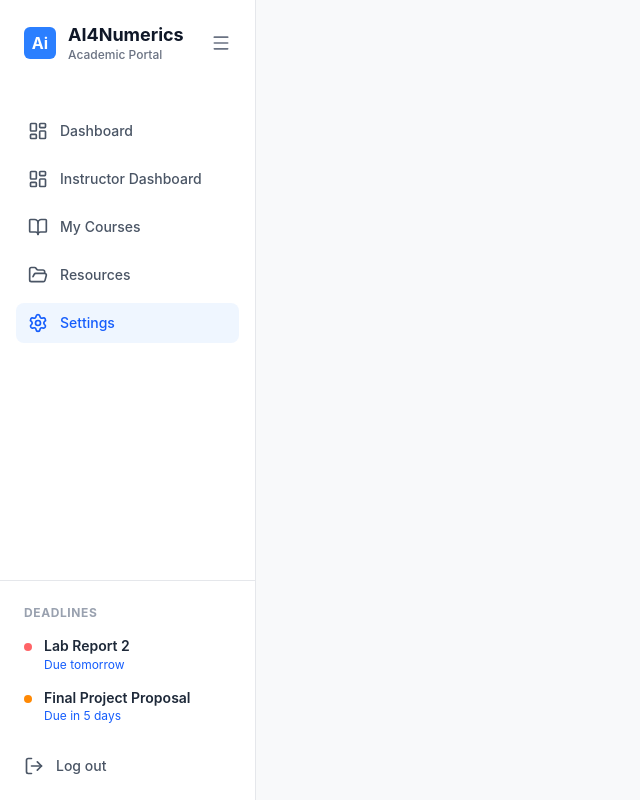
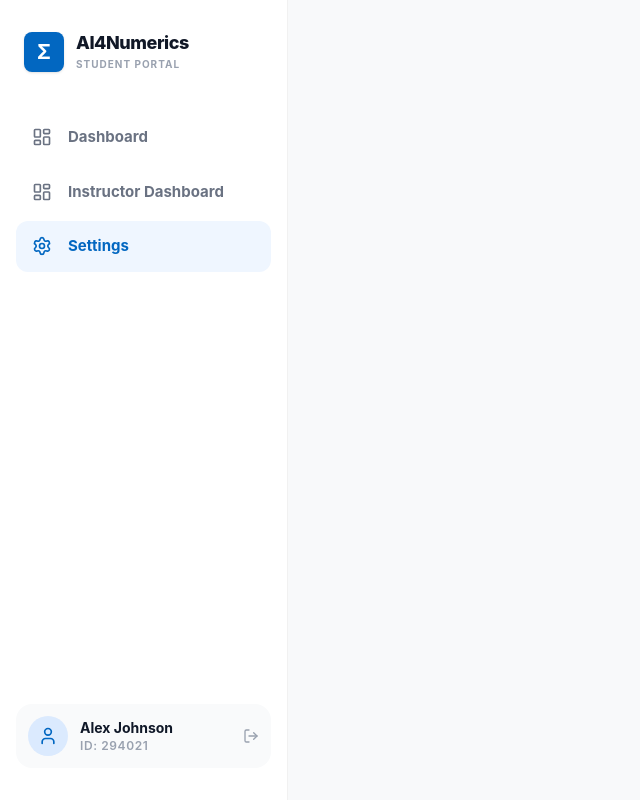
Before and after one commit to arjun-vaidya/aix_copilot, a React app in the folder frontend/: page /settings in a window 1280 px wide. Both pictures are taken after typing "Sample", "Sample123" into the empty fields and a click on the button "Sign In". Shown: the whole page, without its empty margins (0-640 px from the left). Built offline with nearby package versions, Linux system fonts and the light colour scheme; the HTML template or start-up script is replaced by a standard one.

Commit message:
feat: redesign student dashboard to minimalist layout with refined sidebar and problem table

```diff
--- /dev/null
+++ b/frontend/src/components/dashboard/ResourceCard.tsx
@@ -0,0 +1,37 @@
+import type { LucideIcon } from "lucide-react";
+
+interface ResourceCardProps {
+    title: string;
+    description: string;
+    linkText: string;
+    Icon: LucideIcon;
+}
+
+export default function ResourceCard({ title, description, linkText, Icon }: ResourceCardProps) {
+    return (
+        <div className="flex-1 flex flex-col bg-white border border-[#f1f1f1] rounded-2xl overflow-hidden shadow-sm hover:translate-y-[-2px] transition-all duration-300">
+            {/* Icon Header */}
+            <div className="h-40 bg-[#f8fafc] flex items-center justify-center border-b border-[#f1f1f1]">
+                <div className="w-16 h-16 bg-[#eff6ff] rounded-full flex items-center justify-center">
+                    <Icon className="w-8 h-8 text-[#0267C1] opacity-70" />
+                </div>
+            </div>
+
+            {/* Content */}
+            <div className="p-8 flex flex-col flex-1">
+                <h4 className="text-[17px] font-bold text-[#111827] mb-3 leading-snug">
+                    {title}
+                </h4>
+                <p className="text-[14px] leading-relaxed text-[#6B7280] mb-6 line-clamp-3">
+                    {description}
+                </p>
+                <div className="mt-auto">
+                    <button className="flex items-center gap-2 text-[14px] font-extrabold text-[#0267C1] hover:gap-3 transition-all">
+                        {linkText}
+                        <span className="text-xl leading-none pt-0.5">→</span>
+                    </button>
+                </div>
+            </div>
+        </div>
+    );
+}
--- a/frontend/src/components/layout/Sidebar.tsx
+++ b/frontend/src/components/layout/Sidebar.tsx
@@ -2,19 +2,16 @@ import { useState, useEffect } from "react";
 import { NavLink, useLocation } from "react-router-dom";
 import {
     LayoutDashboard,
-    BookOpen,
-    FolderOpen,
     Settings,
     LogOut,
     Menu,
     X,
+    User,
 } from "lucide-react";
 
 const NAV_ITEMS = [
     { name: "Dashboard", path: "/dashboard", Icon: LayoutDashboard },
     { name: "Instructor Dashboard", path: "/instructor", Icon: LayoutDashboard },
-    { name: "My Courses", path: "/courses", Icon: BookOpen },
-    { name: "Resources", path: "/resources", Icon: FolderOpen },
     { name: "Settings", path: "/settings", Icon: Settings },
 ];
 
@@ -30,46 +27,46 @@ export default function Sidebar({ onLogout }: { onLogout?: () => void }) {
     }, [location.pathname]);
 
     return (
-        <div className={`w-full ${isCollapsed ? 'md:w-20' : 'md:w-64'} h-auto md:h-screen bg-white border-b md:border-b-0 md:border-r border-[#e5e7eb] flex flex-col flex-shrink-0 z-50 transition-all duration-300 ease-in-out`}>
+        <div className={`w-full ${isCollapsed ? 'md:w-20' : 'md:w-72'} h-auto md:h-screen bg-white border-b md:border-b-0 md:border-r border-[#f1f1f1] flex flex-col flex-shrink-0 z-50 transition-all duration-300 ease-in-out`}>
             {/* Top Bar / Logo Area */}
-            <div className={`flex items-center justify-between ${isCollapsed ? 'md:justify-center' : 'md:justify-start'} px-4 md:px-6 py-4 md:py-6 md:mb-6`}>
-                <div className={`flex items-center gap-3 ${isCollapsed ? 'md:hidden' : ''}`}>
-                    <div className="w-8 h-8 bg-blue-500 rounded-md flex shrink-0 items-center justify-center text-white font-bold">
-                        Ai
+            <div className={`flex items-center justify-between ${isCollapsed ? 'md:justify-center' : 'md:justify-start'} px-6 py-8`}>
+                <div className="flex items-center gap-3">
+                    {!isCollapsed && (
+                        <>
+                            <div className="w-10 h-10 bg-[#0267C1] rounded-lg flex shrink-0 items-center justify-center text-white font-bold shadow-sm">
+                                <span className="text-xl">Σ</span>
                             </div>
                             <div className="flex flex-col">
-                        <span className="font-bold text-lg leading-tight text-gray-900 whitespace-nowrap">
+                                <span className="font-extrabold text-[#111827] text-lg leading-tight tracking-tight whitespace-nowrap">
                                     AI4Numerics
                                 </span>
-                        <span className="hidden md:block text-xs text-gray-500 font-medium whitespace-nowrap">
-                            Academic Portal
+                                <span className="text-[10px] text-gray-400 font-bold uppercase tracking-[0.1em] mt-0.5">
+                                    Student Portal
                                 </span>
                             </div>
+                        </>
+                    )}
                 </div>
 
-                {/* Desktop Hamburger Button (Toggle Collapse) */}
-                {!isCollapsed && (
+                {/* Desktop Toggle Button - Only show in Workspace */}
+                {isCollapsed && (
                     <button
-                        className="hidden md:flex ml-auto text-gray-500 hover:text-gray-900 transition-colors shrink-0"
+                        className="hidden md:flex mt-1 text-gray-400 hover:text-gray-600 transition-colors"
+                        onClick={() => setIsCollapsed(false)}
+                    >
+                        <Menu className="w-6 h-6" />
+                    </button>
+                )}
+                {location.pathname.startsWith("/workspace") && !isCollapsed && (
+                    <button
+                        className="hidden md:flex ml-auto text-gray-400 hover:text-gray-600 transition-colors"
                         onClick={() => setIsCollapsed(true)}
-                        title="Collapse Sidebar"
                     >
                         <Menu className="w-5 h-5" />
                     </button>
                 )}
 
-                {/* Desktop Expand Button (When Collapsed) */}
-                {isCollapsed && (
-                    <button
-                        className="hidden md:flex text-gray-500 hover:text-gray-900 transition-colors pt-1"
-                        onClick={() => setIsCollapsed(false)}
-                        title="Expand Sidebar"
-                    >
-                        <Menu className="w-6 h-6" />
-                    </button>
-                )}
-
-                {/* Mobile Hamburger Button (Toggle Drawer) */}
+                {/* Mobile Hamburger Button */}
                 <button
                     className="md:hidden text-gray-600 hover:text-gray-900 transition-colors"
                     onClick={() => setIsMobileMenuOpen(!isMobileMenuOpen)}
@@ -82,11 +79,11 @@ export default function Sidebar({ onLogout }: { onLogout?: () => void }) {
                 </button>
             </div>
 
-            {/* Navigation Menus (Hidden on mobile unless open) */}
+            {/* Navigation Menus */}
             <div
-                className={`${isMobileMenuOpen ? "flex" : "hidden"} md:flex flex-col flex-1 overflow-y-auto w-full absolute md:static top-[73px] bg-white border-b md:border-b-0 border-[#e5e7eb] shadow-lg md:shadow-none`}
+                className={`${isMobileMenuOpen ? "flex" : "hidden"} md:flex flex-col flex-1 w-full absolute md:static top-[90px] bg-white border-b md:border-b-0 border-[#f1f1f1] shadow-lg md:shadow-none`}
             >
-                <nav className={`flex-1 py-4 md:py-0 space-y-2 px-4 ${isCollapsed ? 'md:px-3' : 'md:px-4'}`}>
+                <nav className={`flex-1 py-4 md:py-2 space-y-1 px-4 ${isCollapsed ? 'md:px-3' : 'md:px-4'}`}>
                     {NAV_ITEMS.map(({ name, path, Icon }) => (
                         <NavLink
                             key={name}
@@ -94,9 +91,9 @@ export default function Sidebar({ onLogout }: { onLogout?: () => void }) {
                             onClick={() => setIsMobileMenuOpen(false)}
                             title={isCollapsed ? name : undefined}
                             className={({ isActive }) =>
-                                `flex items-center justify-start gap-3 px-3 py-2.5 ${isCollapsed ? 'md:justify-center md:py-3 md:px-0' : ''} rounded-lg text-sm font-medium transition-colors ${isActive
-                                    ? "bg-blue-50 text-blue-600"
-                                    : "text-gray-600 hover:bg-gray-50 hover:text-gray-900"
+                                `flex items-center justify-start gap-4 px-4 py-3.5 ${isCollapsed ? 'md:justify-center md:py-3.5 md:px-0' : ''} rounded-xl text-[15px] font-bold transition-all ${isActive
+                                    ? "bg-[#eff6ff] text-[#0267C1]"
+                                    : "text-gray-500 hover:bg-gray-50 hover:text-gray-900"
                                 }`
                             }
                         >
@@ -106,42 +103,26 @@ export default function Sidebar({ onLogout }: { onLogout?: () => void }) {
                     ))}
                 </nav>
 
-                {/* Deadlines Widget at Bottom */}
-                <div className={`px-4 md:px-6 py-6 border-t border-[#e5e7eb] ${isCollapsed ? 'md:flex md:flex-col md:items-center' : ''}`}>
-                    <div className={isCollapsed ? 'md:hidden' : 'block'}>
-                        <h4 className="text-xs font-bold text-gray-400 tracking-wider mb-4 uppercase whitespace-nowrap">
-                            Deadlines
-                        </h4>
-                        <div className="space-y-4">
-                            <div className="flex gap-3">
-                                <div className="w-2 h-2 rounded-full bg-red-400 mt-1.5 shrink-0" />
-                                <div>
-                                    <p className="text-sm font-semibold text-gray-800 leading-tight whitespace-nowrap">
-                                        Lab Report 2
-                                    </p>
-                                    <p className="text-xs text-blue-600 mt-0.5 whitespace-nowrap">Due tomorrow</p>
+                {/* User Profile Card at Bottom */}
+                <div className={`p-4 mt-auto mb-4 ${isCollapsed ? 'md:px-2' : 'md:px-4'}`}>
+                    <div className={`flex items-center gap-3 p-3 bg-gray-50 rounded-2xl ${isCollapsed ? 'md:justify-center md:bg-transparent md:p-1' : ''}`}>
+                        <div className="w-10 h-10 rounded-full bg-[#dbeafe] flex items-center justify-center shrink-0">
+                            <User className="w-5 h-5 text-[#0267C1]" />
                         </div>
+                        <div className={`flex flex-col min-w-0 ${isCollapsed ? 'md:hidden' : ''}`}>
+                            <span className="text-sm font-bold text-gray-900 truncate">Alex Johnson</span>
+                            <span className="text-xs text-gray-400 font-semibold uppercase tracking-wider">ID: 294021</span>
                         </div>
-                            <div className="flex gap-3">
-                                <div className="w-2 h-2 rounded-full bg-orange-400 mt-1.5 shrink-0" />
-                                <div>
-                                    <p className="text-sm font-semibold text-gray-800 leading-tight whitespace-nowrap">
-                                        Final Project Proposal
-                                    </p>
-                                    <p className="text-xs text-blue-600 mt-0.5 whitespace-nowrap">Due in 5 days</p>
-                                </div>
-                            </div>
-                        </div>
-                    </div>
-
+                        {!isCollapsed && (
                             <button
                                 onClick={onLogout}
-                        title={isCollapsed ? "Log out" : undefined}
-                        className={`flex items-center gap-3 mt-8 w-full ${isCollapsed ? 'md:justify-center md:p-2 md:mt-2 md:bg-gray-50 md:rounded-lg md:hover:bg-gray-100 md:w-auto md:gap-0' : ''} text-sm font-medium text-gray-600 hover:text-gray-900 transition-colors`}
+                                title="Log out"
+                                className="ml-auto text-gray-400 hover:text-gray-600 transition-colors"
                             >
-                        <LogOut className={`w-5 h-5 shrink-0 ${isCollapsed ? 'md:mr-0' : ''}`} />
-                        <span className={isCollapsed ? 'md:hidden' : ''}>Log out</span>
+                                <LogOut className="w-4 h-4" />
                             </button>
+                        )}
+                    </div>
                 </div>
             </div>
         </div>
```
Also changed, not shown: frontend/src/components/dashboard/ProblemTable.tsx (added, +78 -0 lines), frontend/src/pages/Dashboard.tsx (+41 -44 lines). Lines whose indentation alone changed are shown as unchanged.
